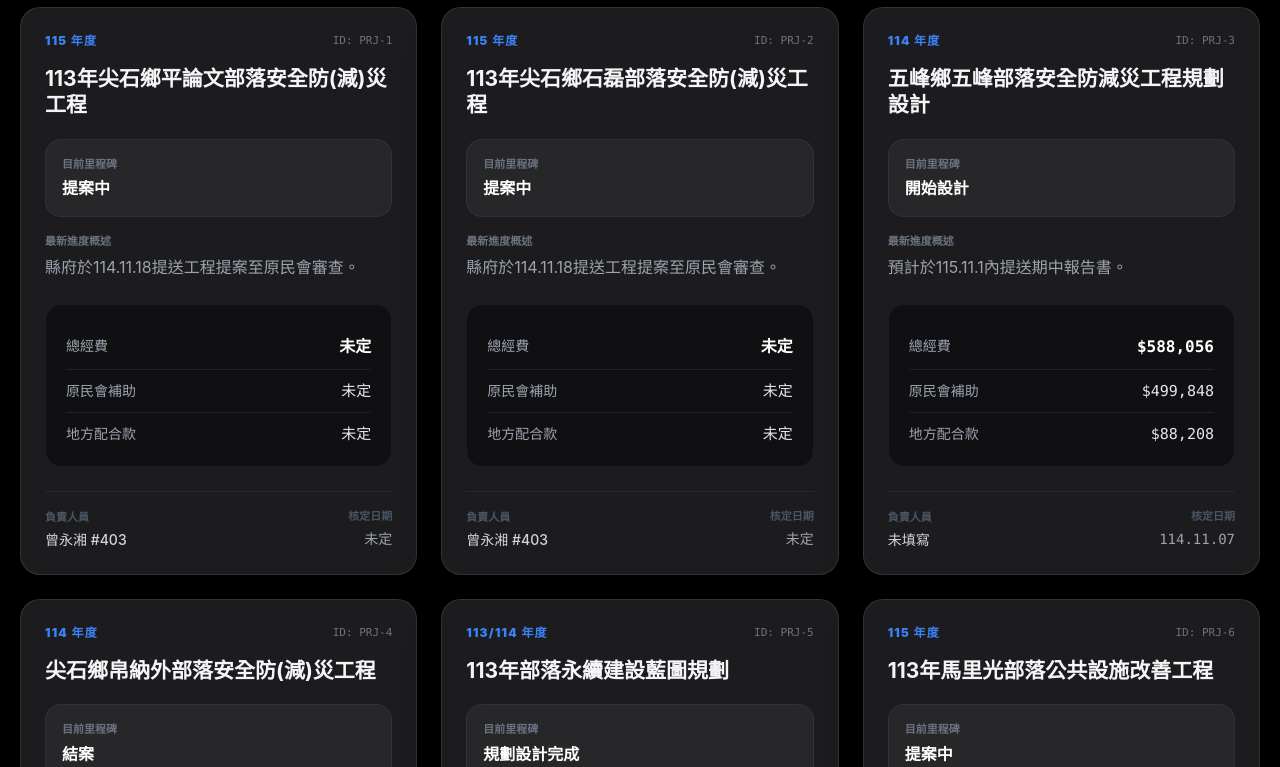
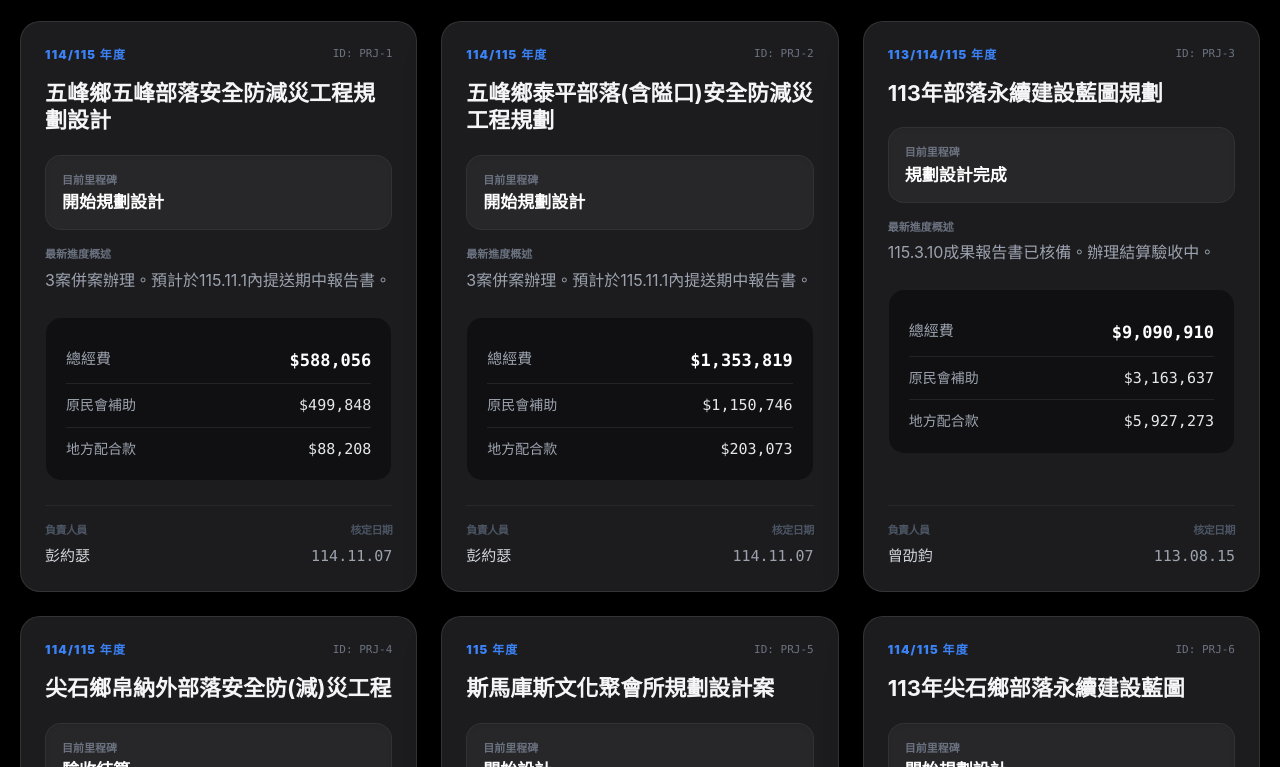
Before and after one commit to ab19941012-spec/hsinchu-tribe2, a plain HTML site: page index.html in a window 1280 px wide. Shown: the part 178-945 px from the top of the page. Drawn offline with nearby package versions, Linux system fonts and the light colour scheme; a web font is replaced by a local one.

Commit message:
Add files via upload

```diff
--- a/index.html
+++ b/index.html
@@ -47,9 +47,9 @@
 
     <!-- Nav -->
     <nav class="fixed top-0 w-full z-50 bg-black/95 backdrop-blur-xl border-b border-white/10">
-        <div class="max-w-7xl mx-auto px-6 h-14 flex items-center justify-between overflow-x-auto no-scrollbar">
-            <span class="text-[16px] font-bold tracking-tight whitespace-nowrap mr-6">部落建設</span>
-            <div class="flex space-x-6 text-[14px] text-gray-400">
+        <div class="max-w-7xl mx-auto px-4 h-14 flex items-center justify-between overflow-x-auto no-scrollbar">
+            <span class="text-[17px] font-bold tracking-tight whitespace-nowrap mr-6 text-white">部落建設</span>
+            <div class="flex space-x-6 text-[15px] text-gray-400">
                 <template x-for="cat in categories">
                     <button @click="filter = cat.id"
                             :class="filter === cat.id ? 'text-white font-bold underline underline-offset-8' : ''"
@@ -63,10 +63,10 @@
     <!-- Hero -->
     <header class="pt-24 pb-6 px-6 text-center">
         <div class="reveal">
-            <h1 class="text-3xl font-bold tracking-tight text-gradient mb-2">
+            <h1 class="text-[32px] font-bold tracking-tight text-gradient mb-2">
                 新竹縣原鄉地區部落建設
             </h1>
-            <p class="text-[14px] text-gray-400 font-medium tracking-widest uppercase">案件彙整資訊平台</p>
+            <p class="text-[15px] text-gray-400 font-medium tracking-widest uppercase">案件彙整資訊平台</p>
         </div>
     </header>
 
@@ -82,26 +82,26 @@
                             <span class="text-[11px] text-gray-500 font-mono" x-text="'ID: PRJ-' + item.id"></span>
                         </div>
 
-                        <!-- Project Name (大字體) -->
-                        <h2 class="text-[21px] font-bold leading-tight mb-5" x-text="item.name"></h2>
+                        <!-- Project Name (超大字體) -->
+                        <h2 class="text-[22px] font-bold leading-tight mb-5" x-text="item.name"></h2>
 
-                        <!-- Status & Milestone -->
+                        <!-- Status & Milestone (加強可讀性) -->
                         <div class="mb-6 space-y-4">
-                            <div class="bg-white/5 rounded-2xl p-4 border border-white/5">
+                            <div class="bg-white/5 rounded-2xl p-4 border border-white/5 shadow-inner">
                                 <span class="text-[11px] text-gray-500 font-bold uppercase block mb-1">目前里程碑</span>
-                                <p class="text-[16px] text-white font-semibold" x-text="item.milestone"></p>
+                                <p class="text-[17px] text-white font-semibold leading-tight" x-text="item.milestone"></p>
                             </div>
                             <div>
                                 <span class="text-[11px] text-gray-500 font-bold uppercase block mb-1">最新進度概述</span>
-                                <p class="text-[16px] text-gray-400 leading-relaxed" x-text="item.note"></p>
+                                <p class="text-[16px] text-gray-400 leading-relaxed font-normal" x-text="item.note"></p>
                             </div>
                         </div>
 
                         <!-- Full Financial Table -->
                         <div class="bg-black/40 rounded-2xl p-5 border border-white/5 mb-6">
                             <div class="budget-row">
-                                <span class="text-[14px] text-gray-400">總經費</span>
-                                <span class="text-[16px] font-bold font-mono text-white" x-text="item.total > 0 ? '$' + item.total.toLocaleString() : '未定'"></span>
+                                <span class="text-[15px] text-gray-400">總經費</span>
+                                <span class="text-[17px] font-bold font-mono text-white" x-text="item.total > 0 ? '$' + item.total.toLocaleString() : '未定'"></span>
                             </div>
                             <div class="budget-row">
                                 <span class="text-[14px] text-gray-400" x-text="item.subsidyLabel"></span>
@@ -114,15 +114,15 @@
                         </div>
                     </div>
 
-                    <!-- Footer -->
-                    <div class="mt-auto pt-4 border-t border-white/5 flex justify-between items-end text-[14px]">
+                    <!-- Footer Info (強化手機端對齊) -->
+                    <div class="mt-auto pt-4 border-t border-white/5 flex justify-between items-end">
                         <div>
-                            <span class="text-[11px] text-gray-600 font-bold block uppercase mb-1">負責人員</span>
-                            <span class="text-gray-300 font-medium" x-text="item.owner"></span>
+                            <span class="text-[11px] text-gray-600 font-bold block uppercase tracking-tighter mb-1">負責人員</span>
+                            <span class="text-[15px] text-gray-300 font-medium" x-text="item.owner"></span>
                         </div>
                         <div class="text-right">
-                            <span class="text-[11px] text-gray-600 font-bold block uppercase mb-1">核定日期</span>
-                            <span class="text-gray-400 font-mono" x-text="item.date"></span>
+                            <span class="text-[11px] text-gray-600 font-bold block uppercase tracking-tighter mb-1">核定日期</span>
+                            <span class="text-[15px] text-gray-400 font-mono" x-text="item.date"></span>
                         </div>
                     </div>
                 </div>
@@ -139,38 +139,47 @@
                     {id: 'safety', name: '防減災'},
                     {id: 'living', name: '居住提升'},
                     {id: 'roads', name: '特色道路'},
-                    {id: 'subsidy60m', name: '6000萬縣款'}
+                    {id: 'subsidy60m', name: '6000萬縣款'},
+                    {id: 'pending', name: '未核定案件'}
                 ],
                 projects: [
-                    // PAGE 1: 防減災機能
-                    { id: 1, cat: 'safety', year: '115', name: '113年尖石鄉平論文部落安全防(減)災工程', total: 0, subsidy: 0, match: 0, subsidyLabel: '原民會補助', milestone: '提案中', note: '縣府於114.11.18提送工程提案至原民會審查。', date: '未定', owner: '曾永湘 #403' },
-                    { id: 2, cat: 'safety', year: '115', name: '113年尖石鄉石磊部落安全防(減)災工程', total: 0, subsidy: 0, match: 0, subsidyLabel: '原民會補助', milestone: '提案中', note: '縣府於114.11.18提送工程提案至原民會審查。', date: '未定', owner: '曾永湘 #403' },
-                    { id: 3, cat: 'safety', year: '114', name: '五峰鄉五峰部落安全防減災工程規劃設計', total: 588056, subsidy: 499848, match: 88208, subsidyLabel: '原民會補助', milestone: '開始設計', note: '預計於115.11.1內提送期中報告書。', date: '114.11.07', owner: '未填寫' },
-                    { id: 4, cat: 'safety', year: '114', name: '尖石鄉帛納外部落安全防(減)災工程', total: 652756, subsidy: 554843, match: 97913, subsidyLabel: '原民會補助', milestone: '結案', note: '本案已結案。', date: '114.01.23', owner: '曾劭鈞' },
-                    { id: 5, cat: 'safety', year: '113/114', name: '113年部落永續建設藍圖規劃', total: 9090910, subsidy: 3163637, match: 5927273, subsidyLabel: '原民會補助', milestone: '規劃設計完成', note: '115.3.10成果報告書已核備，辦理結算驗收中。', date: '113.08.15', owner: '曾劭鈞' },
+                    // --- 防減災 (已核定) ---
+                    { id: 1, cat: 'safety', year: '114/115', name: '五峰鄉五峰部落安全防減災工程規劃設計', total: 588056, subsidy: 499848, match: 88208, subsidyLabel: '原民會補助', milestone: '開始規劃設計', note: '3案併案辦理。預計於115.11.1內提送期中報告書。', date: '114.11.07', owner: '彭約瑟' },
+                    { id: 2, cat: 'safety', year: '114/115', name: '五峰鄉泰平部落(含隘口)安全防減災工程規劃', total: 1353819, subsidy: 1150746, match: 203073, subsidyLabel: '原民會補助', milestone: '開始規劃設計', note: '3案併案辦理。預計於115.11.1內提送期中報告書。', date: '114.11.07', owner: '彭約瑟' },
+                    { id: 3, cat: 'safety', year: '113/114/115', name: '113年部落永續建設藍圖規劃', total: 9090910, subsidy: 3163637, match: 5927273, subsidyLabel: '原民會補助', milestone: '規劃設計完成', note: '115.3.10成果報告書已核備。辦理結算驗收中。', date: '113.08.15', owner: '曾劭鈞' },
+                    { id: 4, cat: 'safety', year: '114/115', name: '尖石鄉帛納外部落安全防(減)災工程', total: 652756, subsidy: 554843, match: 97913, subsidyLabel: '原民會補助', milestone: '驗收結算', note: '公所請款文件製作中。', date: '114.01.23', owner: '曾劭鈞' },
 
-                    // PAGE 2: 居住環境提升
-                    { id: 6, cat: 'living', year: '115', name: '113年馬里光部落公共設施改善工程', total: 18480000, subsidy: 0, match: 0, subsidyLabel: '原民會補助', milestone: '提案中', note: '縣府於114.6.26發函修正提案至原民會。', date: '未定', owner: '曾永湘' },
-                    { id: 7, cat: 'living', year: '115', name: '尖石鄉斯馬庫斯文化聚會所規劃', total: 2664000, subsidy: 2264400, match: 399600, subsidyLabel: '原民會補助', milestone: '開工', note: '115.2.26決標，115.3.9訂約，案件執行中。', date: '114.11.28', owner: '曾永湘' },
-                    { id: 8, cat: 'living', year: '114', name: '113年尖石鄉部落永續建設藍圖', total: 10909000, subsidy: 9599920, match: 1309080, subsidyLabel: '原民會補助', milestone: '開始設計', note: '115.3.6廠商提送期末報告書初審中。', date: '114.01.02', owner: '郭承樺' },
-                    { id: 9, cat: 'living', year: '114', name: '馬胎部落公共設施改善工程', total: 2865000, subsidy: 2435250, match: 429750, subsidyLabel: '原民會補助', milestone: '開工', note: '因辦理變更設計程序，於115.2.12辦理停工。', date: '114.08.06', owner: '曾永湘' },
-                    { id: 10, cat: 'living', year: '112', name: '和平部落文化聚會所興建工程', total: 2500000, subsidy: 2125000, match: 375000, subsidyLabel: '原民會補助', milestone: '開始設計', note: '建照審查中，預計115年4月底前核發建照。', date: '112.09.14', owner: '謝雨芯' },
+                    // --- 居住提升 (已核定) ---
+                    { id: 5, cat: 'living', year: '115', name: '斯馬庫斯文化聚會所規劃設計案', total: 2664000, subsidy: 2264400, match: 399600, subsidyLabel: '原民會補助', milestone: '開始設計', note: '115.2.26決標，115.3.9訂約，目前案件執行中。', date: '114.11.28', owner: '曾永湘' },
+                    { id: 6, cat: 'living', year: '114/115', name: '113年尖石鄉部落永續建設藍圖', total: 10909000, subsidy: 9599920, match: 1309080, subsidyLabel: '原民會補助', milestone: '開始規劃設計', note: '115.3.6廠商提送期末報告書初審中。', date: '114.01.02', owner: '郭承樺' },
+                    { id: 7, cat: 'living', year: '114/115', name: '戈尤浪部落聚會所興建規劃', total: 1012714, subsidy: 860807, match: 151907, subsidyLabel: '原民會補助', milestone: '開始設計', note: '115.3.3辦理水保審議，預計115.4.3完成提送。', date: '114.01.02', owner: '黃張瑄' },
+                    { id: 8, cat: 'living', year: '114/115', name: '馬胎部落公共設施改善工程', total: 2865000, subsidy: 2435250, match: 429750, subsidyLabel: '原民會補助', milestone: '變更設計', note: '因辦理變更設計程序，於115.2.12辦理停工。', date: '114.08.06', owner: '曾永湘' },
+                    { id: 9, cat: 'living', year: '112/113/115', name: '和平部落文化聚會所興建工程', total: 2500000, subsidy: 2125000, match: 375000, subsidyLabel: '原民會補助', milestone: '規劃設計完成', note: '建照審查中，預計115年4月底前核發建照。', date: '112.09.14', owner: '謝雨芯' },
 
-                    // PAGE 3: 特色道路改善
-                    { id: 11, cat: 'roads', year: '114', name: '錦山里21鄰而完窩聯絡道路改善', total: 7000000, subsidy: 5950000, match: 1050000, subsidyLabel: '原民會補助', milestone: '開始設計', note: '原民會於115.3.9重新核定本案由韌性提升計畫執行。', date: '114.11.12', owner: '江忠智' },
-                    { id: 12, cat: 'roads', year: '114', name: '玉峰村馬美至下文光道路工程', total: 1600000, subsidy: 1360000, match: 240000, subsidyLabel: '原民會補助', milestone: '規劃設計完成', note: '尾款請款資料於公所上簽中。', date: '114.10.08', owner: '曾永湘' },
-                    { id: 13, cat: 'roads', year: '114', name: '新樂村拉號部落聯絡道改善', total: 800000, subsidy: 680000, match: 120000, subsidyLabel: '原民會補助', milestone: '規劃設計完成', note: '尾款請款資料於公所上簽中。', date: '114.08.05', owner: '曾永湘' },
+                    // --- 特色道路 (已核定) ---
+                    { id: 10, cat: 'roads', year: '115/114', name: '錦山里21鄰而完窩聯絡道路改善', total: 7000000, subsidy: 5950000, match: 1050000, subsidyLabel: '原民會補助', milestone: '開始規劃設計', note: '原民會於115.3.9重新核定由特色道路韌性提升計畫執行。', date: '114.11.12', owner: '江忠智' },
+                    { id: 11, cat: 'roads', year: '114', name: '玉峰村馬美至下文光道路工程', total: 1600000, subsidy: 1360000, match: 240000, subsidyLabel: '原民會補助', milestone: '規劃設計完成', note: '尾款請款資料於公所上簽中。', date: '114.10.08', owner: '曾永湘' },
 
-                    // PAGE 4 & 5: 6000萬縣款
-                    { id: 14, cat: 'subsidy60m', year: '115', name: '尖石鄉綜合運動場設施改善', total: 6500000, subsidy: 4550000, match: 1950000, subsidyLabel: '縣府補助70%', milestone: '公開評選', note: '刻正辦理勞務發包中。', date: '115.02.12', owner: '劉德華' },
-                    { id: 15, cat: 'subsidy60m', year: '115', name: '那羅部落文化展演場興建規劃', total: 1628550, subsidy: 1139985, match: 488565, subsidyLabel: '縣府補助70%', milestone: '公開評選', note: '刻正辦理勞務發包中。', date: '115.03.11', owner: '曾永湘' },
-                    { id: 16, cat: 'subsidy60m', year: '115', name: '五峰至尖石聯絡道路規劃設計', total: 3500000, subsidy: 2450000, match: 1050000, subsidyLabel: '縣府補助70%', milestone: '待會勘', note: '公所已提案。', date: '未定', owner: '彭約瑟' }
+                    // --- 6000萬縣款 ---
+                    { id: 12, cat: 'subsidy60m', year: '115', name: '尖石鄉綜合運動場設施改善', total: 6500000, subsidy: 4550000, match: 1950000, subsidyLabel: '縣府補助70%', milestone: '公開評選', note: '刻正辦理勞務發包中。', date: '115.02.12', owner: '劉德華' },
+                    { id: 13, cat: 'subsidy60m', year: '115', name: '那羅部落文化展演場興建規劃', total: 1628550, subsidy: 1139985, match: 488565, subsidyLabel: '縣府補助70%', milestone: '公開評選', note: '刻正辦理勞務發包中。', date: '115.03.11', owner: '曾永湘' },
+
+                    // --- 未核定案件 (提案中 / 待審查) ---
+                    { id: 14, cat: 'pending', year: '115', name: '尖石鄉平論文/石磊/帛納外/抬耀部落安全防減災', total: 0, subsidy: 0, match: 0, subsidyLabel: '原民會補助', milestone: '提案中', note: '114.11.18 提送工程提案至原民會審查中。', date: '未定', owner: '曾永湘' },
+                    { id: 15, cat: 'pending', year: '115', name: '113年馬里光部落公共設施改善工程', total: 18480000, subsidy: 0, match: 0, subsidyLabel: '原民會補助', milestone: '提案中', note: '114.6.26發函修正提案至原民會。', date: '未定', owner: '曾永湘' },
+                    { id: 16, cat: 'pending', year: '115', name: '錦屏村那羅部落設施改善案', total: 13105550, subsidy: 0, match: 0, subsidyLabel: '原民會補助', milestone: '提案中', note: '115.2.2原民會退回，公所俟新計畫核定後再提。', date: '未定', owner: '曾永湘' },
+                    { id: 17, cat: 'pending', year: '115', name: '上、下田埔部落共設施改善工程', total: 10400000, subsidy: 0, match: 0, subsidyLabel: '原民會補助', milestone: '提案中', note: '115.1.27原民會退回，俟新計畫核定再提。', date: '未定', owner: '曾永湘' },
+                    { id: 18, cat: 'pending', year: '115', name: '秀巒村泰崗至錦路道路(第三期)改善', total: 32210000, subsidy: 0, match: 0, subsidyLabel: '原民會補助', milestone: '提案中', note: '114.9.19發函修正提案至原民會。', date: '未定', owner: '江忠智' },
+                    { id: 19, cat: 'pending', year: '115', name: '尖石鄉司馬庫斯/義興同心道路改善', total: 60760000, subsidy: 0, match: 0, subsidyLabel: '原民會補助', milestone: '提案中', note: '115.1.20發函修正提案至原民會。', date: '未定', owner: '江忠智' },
+                    { id: 20, cat: 'pending', year: '115', name: '大隘村伍頓/成功/祭場道路改善案', total: 105827500, subsidy: 0, match: 0, subsidyLabel: '原民會補助', milestone: '提案中', note: '發函修正提案至原民會。', date: '未定', owner: '江忠智' },
+                    { id: 21, cat: 'pending', year: '115', name: '尖石鄉及五峰鄉環境改善陳情案(共10案)', total: 0, subsidy: 0, match: 0, subsidyLabel: '縣府補助70%', milestone: '提案中', note: '僅接獲需求，未會勘、未提案。', date: '未定', owner: '未填寫' }
                 ],
                 get filteredProjects() {
                     return this.filter === 'all' ? this.projects : this.projects.filter(p => p.cat === this.filter);
                 },
                 init() {
                     const obs = new IntersectionObserver(es => es.forEach(e => { if(e.isIntersecting) e.target.classList.add('active'); }), {threshold:0.1});
+                    this.$watch('filter', () => setTimeout(() => document.querySelectorAll('.reveal').forEach(el => obs.observe(el)), 100));
                     setTimeout(() => document.querySelectorAll('.reveal').forEach(el => obs.observe(el)), 200);
                 }
             }
```
